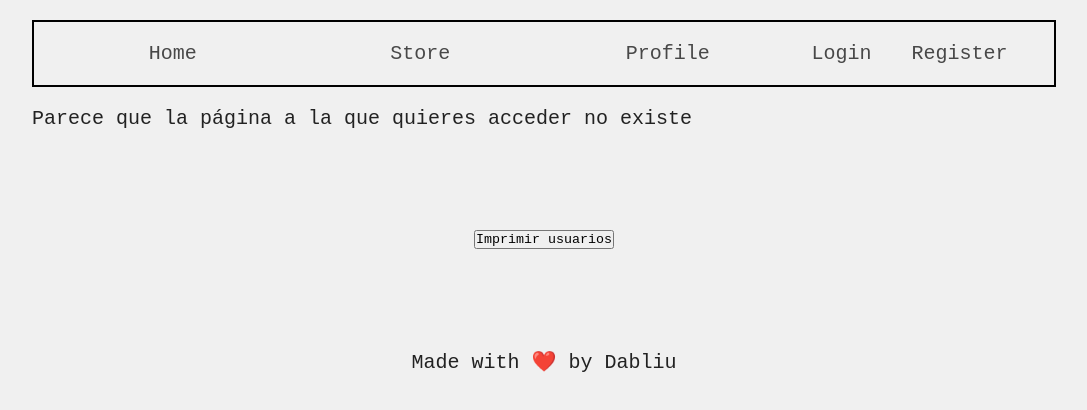
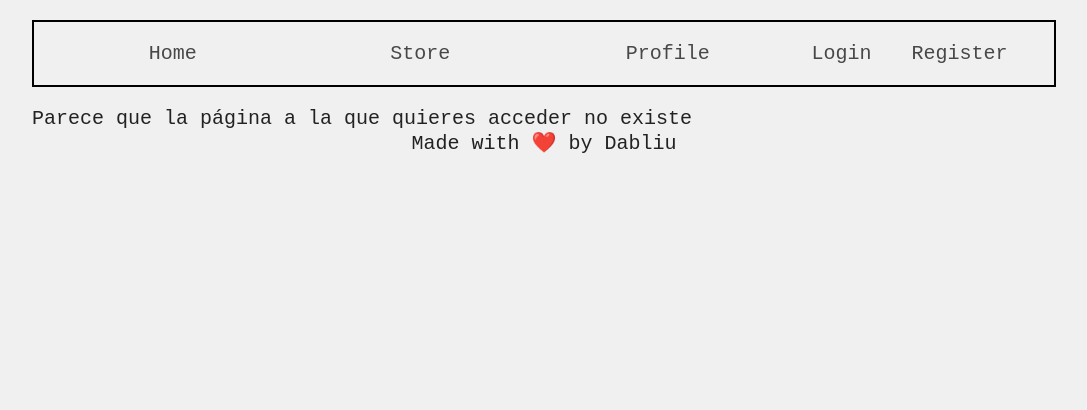
Before and after one commit to WilsonMachado/bit02spa, a React (Vite) app: page / in a window 1280 px wide. Shown: the top 410 px of the page, without its empty margins (96-1183 px from the left). Built offline with nearby package versions, Linux system fonts and the light colour scheme.

Commit message:
Se retira botón de debug

```diff
--- a/src/App.jsx
+++ b/src/App.jsx
@@ -96,12 +96,12 @@ function App() {
                 </Routes>
             </div>
 
-            <div className='deploy-tools'>
-              <button onClick={getUsersFromLocalStorage}>Imprimir usuarios</button>
-            </div>
+
 
           </BrowserRouter>);
-
+           <div className='deploy-tools'>
+           <button onClick={getUsersFromLocalStorage}>Imprimir usuarios</button>
+         </div>
 
 }
 
```
